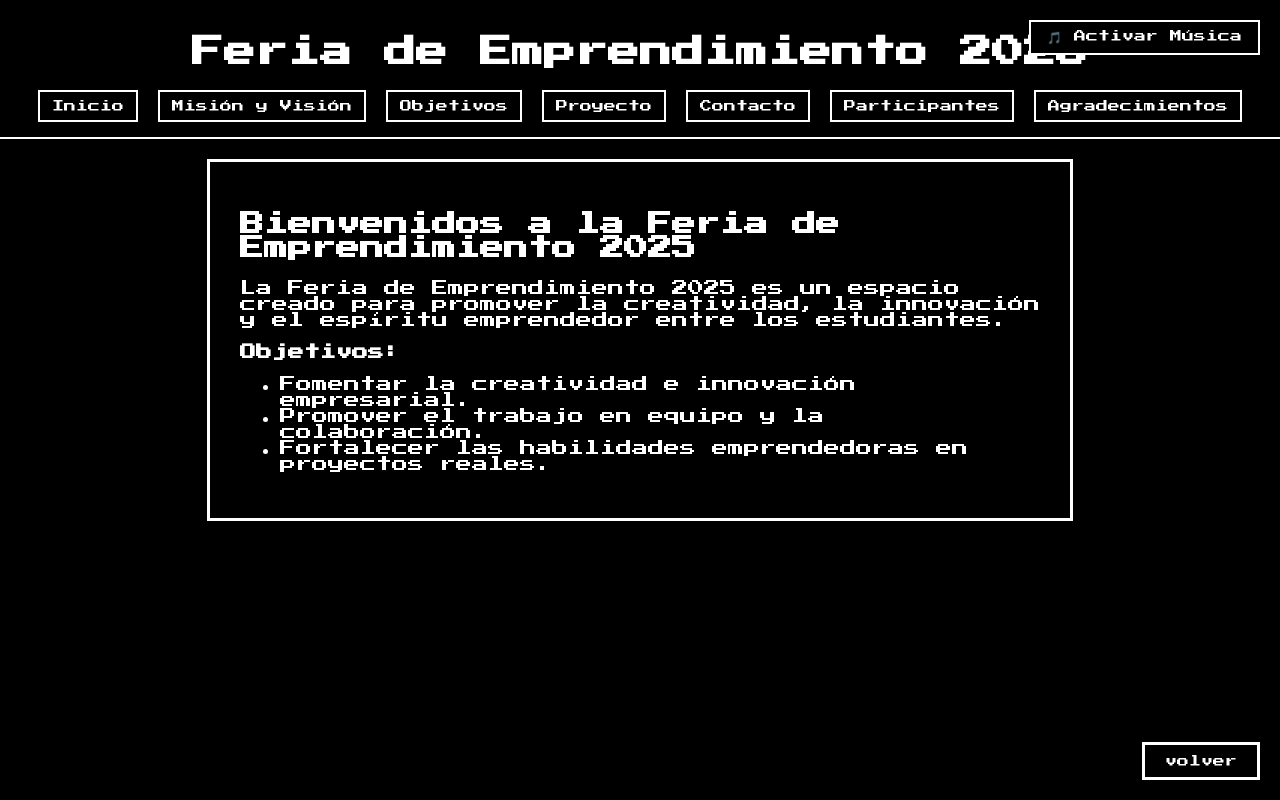
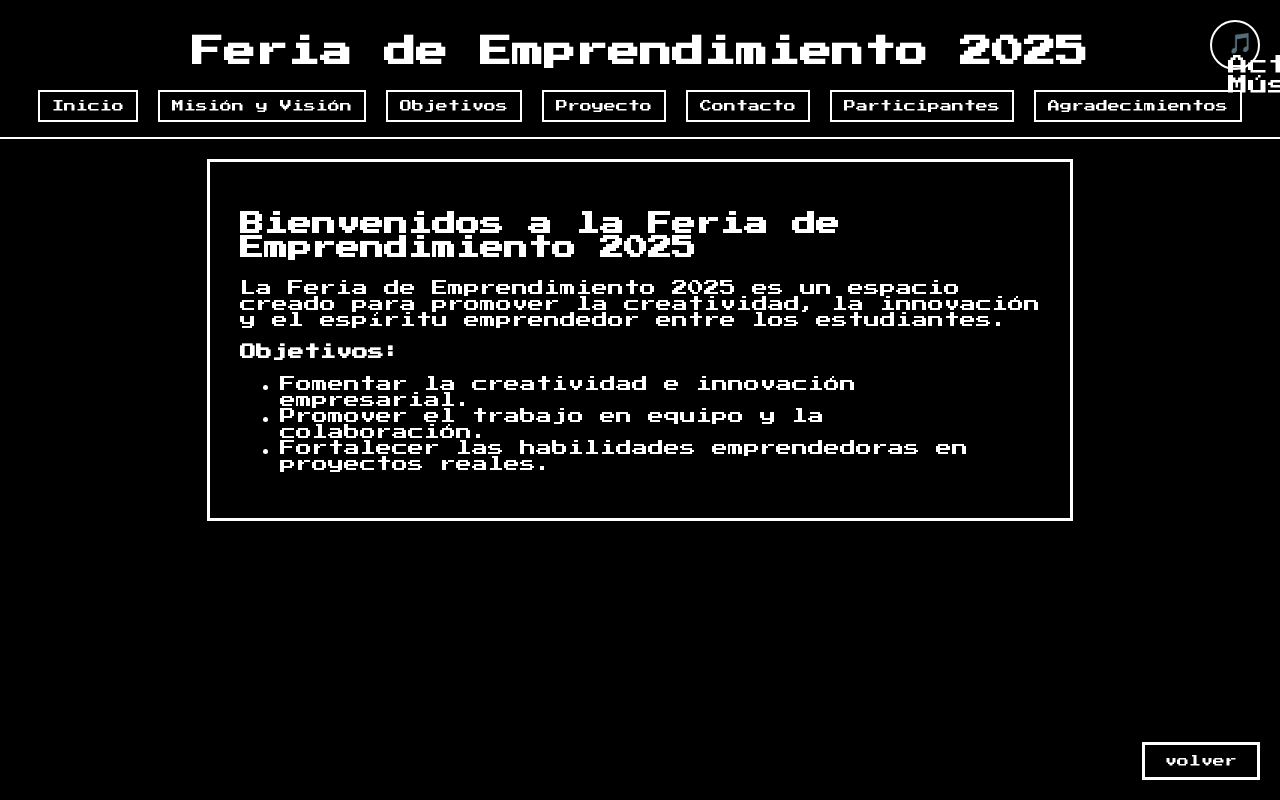
Before and after one commit to smile015/NotSmile.github.io, a plain HTML site: page test.html in a window 1280 px wide. Drawn offline with Linux system fonts and the light colour scheme.

Commit message:
Update test.html

```diff
--- a/test.html
+++ b/test.html
@@ -112,14 +112,15 @@
   position: fixed;
   top: 20px;
   right: 20px;
+  width: 50px;
+  height: 50px;
+  border-radius: 50%;
   background: black;
   color: white;
   border: 2px solid white;
-  padding: 8px 16px;
-  font-family: 'Press Start 2P', monospace;
-  font-size: 12px;
+  font-size: 20px;
   cursor: pointer;
-  z-index: 1000;
+  z-index: 2000;
   transition: all 0.2s;
 }
 
```
